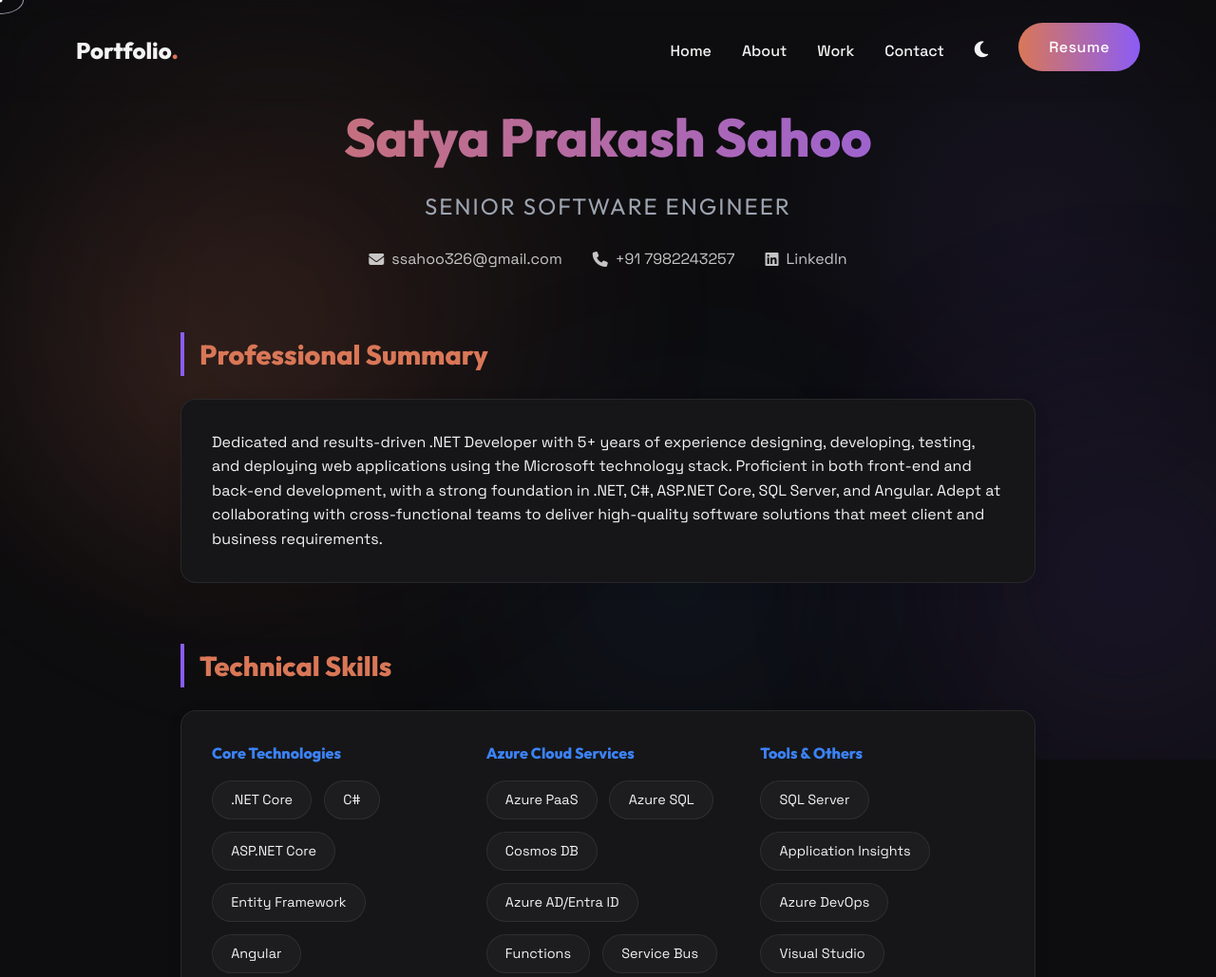
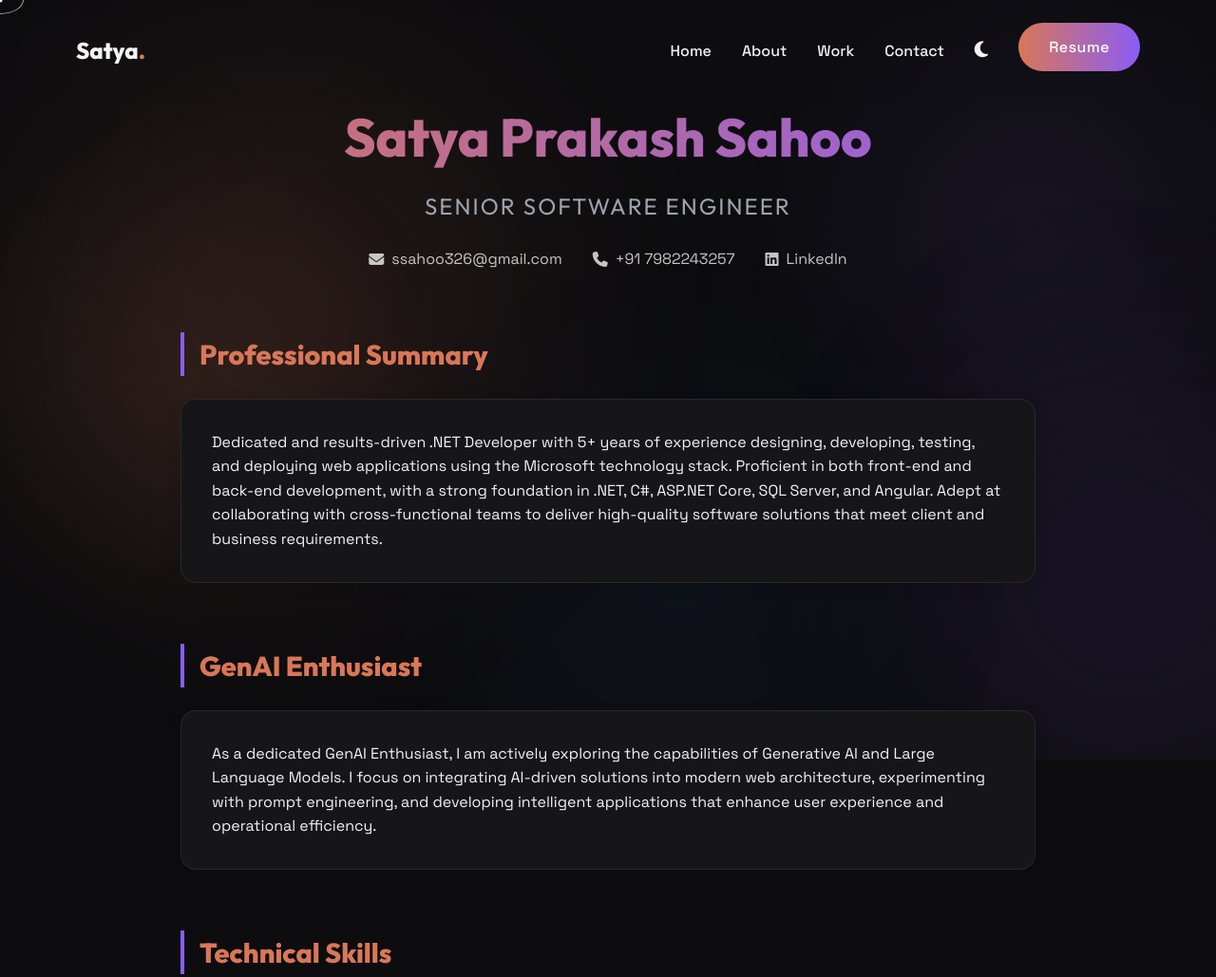
Before and after one commit to satya-prakash-7798/Portfolio, a plain HTML site: page resume.html in a window 1280 px wide. Shown: the top 1029 px of the page at 95% size. Drawn offline with Linux system fonts and the light colour scheme.

Commit message:
Added favicon

```diff
--- a/resume.html
+++ b/resume.html
@@ -4,7 +4,8 @@
 <head>
     <meta charset="UTF-8">
     <meta name="viewport" content="width=device-width, initial-scale=1.0">
-    <title>Resume | Satya Prakash Sahoo</title>
+    <title>Satya Prakash Sahoo</title>
+    <link rel="icon" type="image/png" href="favicon.png">
     <meta name="description"
         content="Resume of Satya Prakash Sahoo, Senior Software Engineer specializing in .NET and Azure.">
     <link rel="preconnect" href="https://fonts.googleapis.com">
@@ -22,7 +23,7 @@
 
     <nav class="navbar">
         <div class="container">
-            <a href="index.html" class="logo">Portfolio<span class="accent">.</span></a>
+            <a href="index.html" class="logo">Satya<span class="accent">.</span></a>
             <ul class="nav-links">
                 <li><a href="index.html#home">Home</a></li>
                 <li><a href="index.html#about">About</a></li>
@@ -65,6 +66,17 @@
                         front-end and back-end development, with a strong foundation in .NET, C#, ASP.NET Core, SQL
                         Server, and Angular. Adept at collaborating with cross-functional teams to deliver high-quality
                         software solutions that meet client and business requirements.</p>
+                </div>
+            </section>
+
+            <!-- GenAI Enthusiast Section -->
+            <section class="resume-section">
+                <h3 class="section-heading">GenAI Enthusiast</h3>
+                <div class="resume-card">
+                    <p>As a dedicated GenAI Enthusiast, I am actively exploring the capabilities of Generative AI and
+                        Large Language Models. I focus on integrating AI-driven solutions into modern web architecture,
+                        experimenting with prompt engineering, and developing intelligent applications that enhance user
+                        experience and operational efficiency.</p>
                 </div>
             </section>
 
```
Also changed, not shown: index.html (+3 -2 lines), favicon.png (added).
